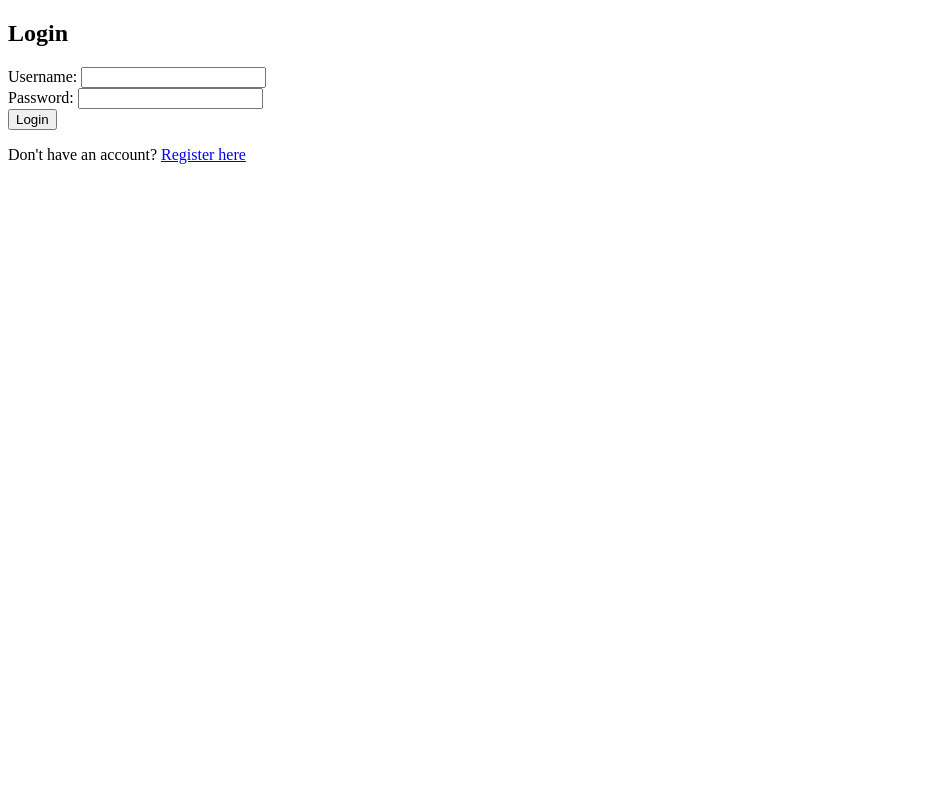
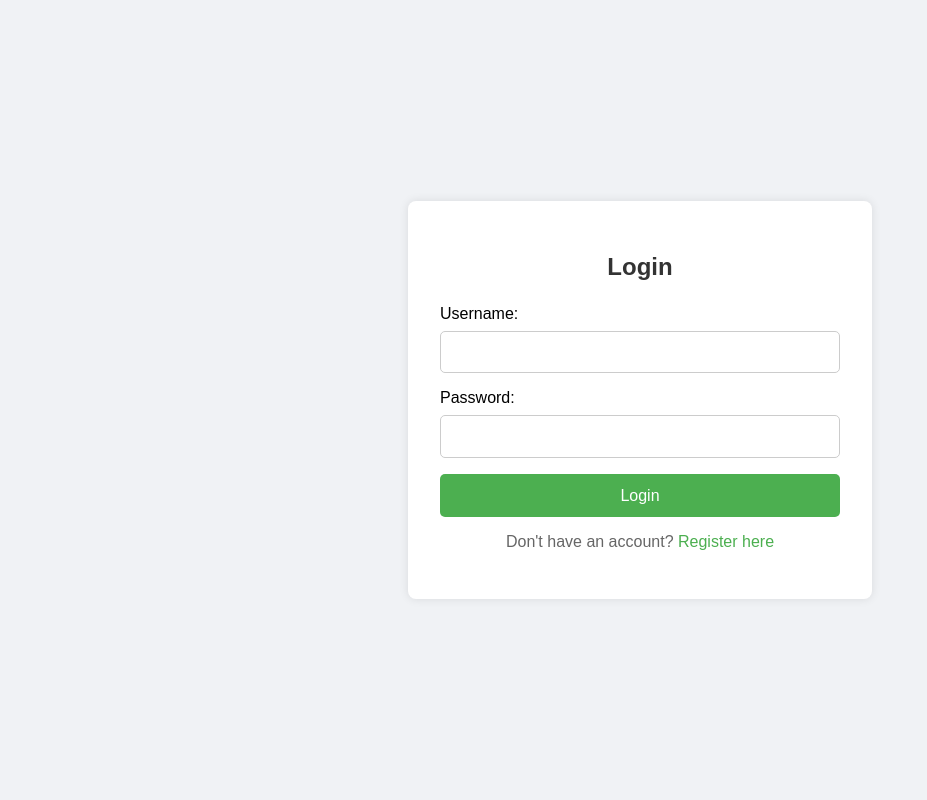
Before and after one commit to Margarit-Kyurkchyan/secret-whisper, a Flask app: page /login in a window 1280 px wide. Shown: the whole page, without its empty margins (0-927 px from the left). Run offline with Flask 3, Linux system fonts and the light colour scheme.

Commit message:
make ligin page more pretty

```diff
--- /dev/null
+++ b/static/style.css
@@ -0,0 +1,73 @@
+/* General Styles */
+body {
+    font-family: Arial, sans-serif;
+    background-color: #f0f2f5;
+    display: flex;
+    justify-content: center;
+    align-items: center;
+    height: 100vh;
+    margin: 0;
+}
+
+/* Form Container */
+.container {
+    background-color: #ffffff;
+    padding: 2rem;
+    border-radius: 8px;
+    box-shadow: 0 0 10px rgba(0, 0, 0, 0.1);
+    width: 100%;
+    max-width: 400px;
+    text-align: center;
+}
+
+/* Form Elements */
+h2 {
+    margin-bottom: 1.5rem;
+    color: #333;
+}
+
+form {
+    display: flex;
+    flex-direction: column;
+}
+
+label {
+    margin-bottom: 0.5rem;
+    text-align: left;
+}
+
+input[type="text"],
+input[type="password"] {
+    padding: 0.8rem;
+    margin-bottom: 1rem;
+    border: 1px solid #ccc;
+    border-radius: 5px;
+}
+
+button {
+    background-color: #4CAF50;
+    color: white;
+    padding: 0.8rem;
+    border: none;
+    border-radius: 5px;
+    cursor: pointer;
+    font-size: 1rem;
+}
+
+button:hover {
+    background-color: #45a049;
+}
+
+p {
+    margin-top: 1rem;
+    color: #666;
+}
+
+a {
+    color: #4CAF50;
+    text-decoration: none;
+}
+
+a:hover {
+    text-decoration: underline;
+}
--- a/templates/login.html
+++ b/templates/login.html
@@ -1,15 +1,22 @@
 <!doctype html>
 <html>
-<head><title>Login</title></head>
+<head>
+  <title>Login</title>
+  <link rel="stylesheet" href="{{ url_for('static', filename='style.css') }}">
+</head>
 <body>
+  <div class="container">
     <h2>Login</h2>
     <form method="POST">
       <label>Username:</label>
-    <input type="text" name="username" required><br>
+      <input type="text" name="username" required>
+
       <label>Password:</label>
-    <input type="password" name="password" required><br>
+      <input type="password" name="password" required>
+
       <button type="submit">Login</button>
     </form>
     <p>Don't have an account? <a href="{{ url_for('register') }}">Register here</a></p>
+  </div>
 </body>
 </html>
```
Lines whose indentation alone changed are shown as unchanged.
